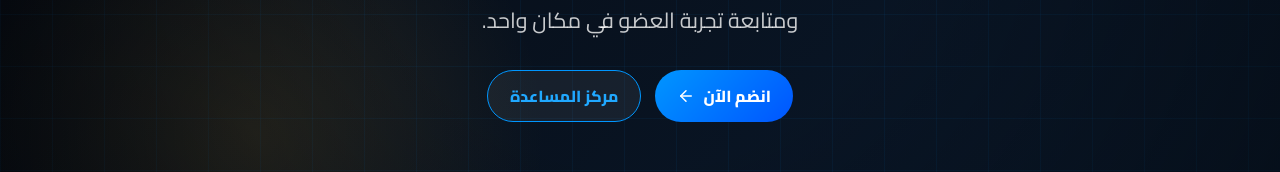
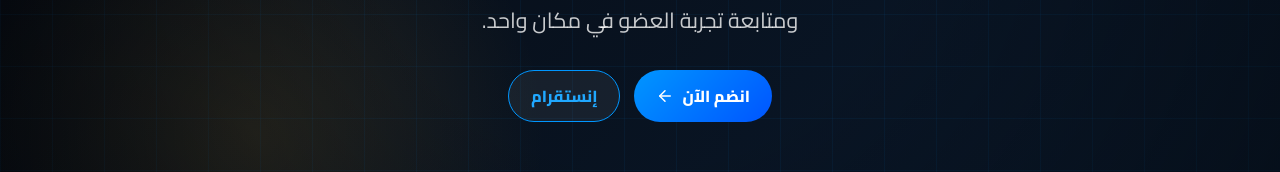
Before and after one commit to mohmmedalmoni3/IEEE-ANU, a Next.js app in the folder frontend/: page / in a window 1280 px wide. Shown: the part 506-678 px from the top of the page. Built offline with nearby package versions, Linux system fonts and the light colour scheme; no server answers.

Commit message:
change help button to instagram link

```diff
--- a/frontend/app/page.jsx
+++ b/frontend/app/page.jsx
@@ -83,7 +83,7 @@ export default async function HomePage() {
             <Link href="/applications" className="btn btn-primary">
               انضم الآن <ArrowLeft size={18} />
             </Link>
-            <Link href="/help" className="btn btn-secondary">مركز المساعدة</Link>
+            <a href="https://www.instagram.com/ieee_anu/" target="_blank" rel="noopener noreferrer" className="btn btn-secondary">إنستقرام</a>
           </div>
         </div>
       </section>
```
